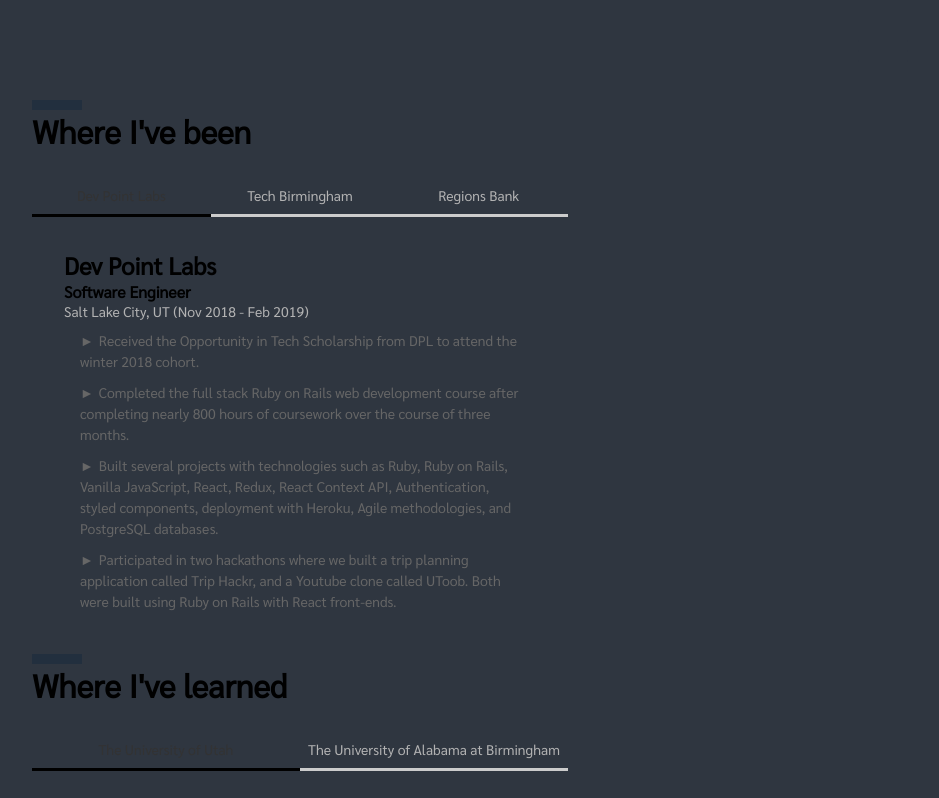
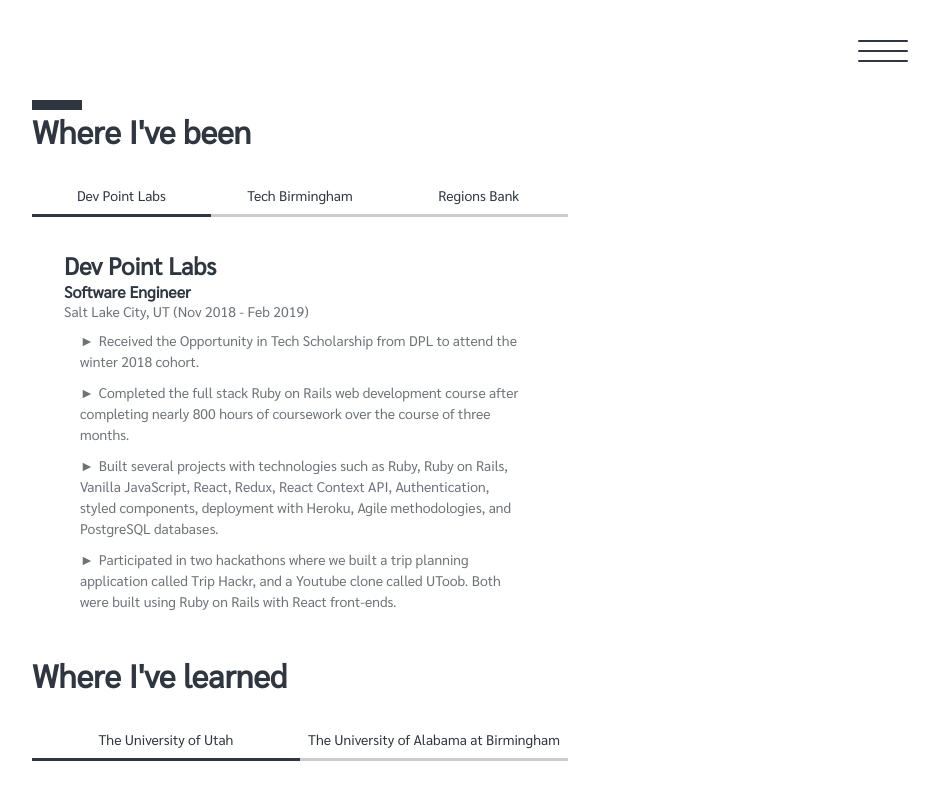
Before and after one commit to DanielJBailey/Portfolio-Website, a React (Create React App) app in the folder client/: page /experience in a window 1280 px wide. Shown: the top 798 px of the page, without its empty margins (340-1279 px from the left). Built offline with nearby package versions, Linux system fonts and the light colour scheme.

Commit message:
finish experience section theming

```diff
--- a/client/src/components/Experience/Experience.js
+++ b/client/src/components/Experience/Experience.js
@@ -1,6 +1,7 @@
 import React, { Component } from "react";
 import styled, { keyframes } from "styled-components";
 import Fade from "react-reveal/Fade";
+import { ThemeConsumer } from "../../providers/ThemeProvider";
 
 class Experience extends Component {
    state = {
@@ -19,63 +20,72 @@
    render() {
       const { companyIndex, educationIndex } = this.state;
       return (
-         <ExperienceContainer>
+         <ThemeConsumer>
+            {value => (
+               <ExperienceBackground value={value}>
+                  <ExperienceContainer value={value}>
                      <Fade left distance="100px">
-               <h1>Where I've been</h1>
+                        <Heading value={value}>Where I've been</Heading>
                         <WorkContainer>
                            <Company
                               onClick={() => this.updateCompanyIndex(0)}
                               index={companyIndex}
+                              value={value}
                            >
                               Dev Point Labs
                            </Company>
                            <Company
                               onClick={() => this.updateCompanyIndex(1)}
                               index={companyIndex}
+                              value={value}
                            >
                               Tech Birmingham
                            </Company>
                            <Company
                               onClick={() => this.updateCompanyIndex(2)}
                               index={companyIndex}
+                              value={value}
                            >
                               Regions Bank
                            </Company>
                         </WorkContainer>
-               <ExperienceIndicator>
-                  <ExperienceBar index={companyIndex} />
+                        <ExperienceIndicator value={value}>
+                           <ExperienceBar value={value} index={companyIndex} />
                         </ExperienceIndicator>
                         <PositionsContainer>
                            {companyIndex === 0 ? (
                               <Position>
                                  <CompanyName>Dev Point Labs</CompanyName>
                                  <Title>Software Engineer</Title>
-                        <DatesEmployed>
+                                 <DatesEmployed value={value}>
                                     Salt Lake City, UT (Nov 2018 - Feb 2019)
                                  </DatesEmployed>
                                  <TaskList>
-                           <Task>
-                              Received the Opportunity in Tech Scholarship from
-                              DPL to attend the winter 2018 cohort.
+                                    <Task value={value}>
+                                       Received the Opportunity in Tech
+                                       Scholarship from DPL to attend the winter
+                                       2018 cohort.
                                     </Task>
-                           <Task>
-                              Completed the full stack Ruby on Rails web
-                              development course after completing nearly 800
-                              hours of coursework over the course of three
-                              months.
+                                    <Task value={value}>
+                                       Completed the full stack Ruby on Rails
+                                       web development course after completing
+                                       nearly 800 hours of coursework over the
+                                       course of three months.
                                     </Task>
-                           <Task>
-                              Built several projects with technologies such as
-                              Ruby, Ruby on Rails, Vanilla JavaScript, React,
-                              Redux, React Context API, Authentication, styled
-                              components, deployment with Heroku, Agile
+                                    <Task value={value}>
+                                       Built several projects with technologies
+                                       such as Ruby, Ruby on Rails, Vanilla
+                                       JavaScript, React, Redux, React Context
+                                       API, Authentication, styled components,
+                                       deployment with Heroku, Agile
                                        methodologies, and PostgreSQL databases.
                                     </Task>
-                           <Task>
-                              Participated in two hackathons where we built a
-                              trip planning application called Trip Hackr, and a
-                              Youtube clone called UToob. Both were built using
-                              Ruby on Rails with React front-ends.
+                                    <Task value={value}>
+                                       Participated in two hackathons where we
+                                       built a trip planning application called
+                                       Trip Hackr, and a Youtube clone called
+                                       UToob. Both were built using Ruby on
+                                       Rails with React front-ends.
                                     </Task>
                                  </TaskList>
                               </Position>
@@ -84,19 +94,19 @@
                               <Position>
                                  <CompanyName>Tech Birmingham</CompanyName>
                                  <Title>Assistant Instructor</Title>
-                        <DatesEmployed>
+                                 <DatesEmployed value={value}>
                                     Birmingham, AL (Jan 2018 - Sep 2018)
                                  </DatesEmployed>
                                  <TaskList>
-                           <Task>
-                              Volunteered once per month to help teach young
-                              adults between the ages of 9 to 17, the basics of
-                              software development.
+                                    <Task value={value}>
+                                       Volunteered once per month to help teach
+                                       young adults between the ages of 9 to 17,
+                                       the basics of software development.
                                     </Task>
-                           <Task>
-                              Help teach topics covering areas such as basic
-                              computer programming skills, basic JavaScript,
-                              HTML/CSS, and data.
+                                    <Task value={value}>
+                                       Help teach topics covering areas such as
+                                       basic computer programming skills, basic
+                                       JavaScript, HTML/CSS, and data.
                                     </Task>
                                  </TaskList>
                               </Position>
@@ -107,31 +117,34 @@
                                  <Title>
                                     Assistant Vice President - Risk Analyst III
                                  </Title>
-                        <DatesEmployed>
+                                 <DatesEmployed value={value}>
                                     Birmingham, AL (Jan 2017 - Sep 2018)
                                  </DatesEmployed>
                                  <TaskList>
-                           <Task>
-                              Utilized MySQL to perform multiple data validation
-                              procedures for monthly reports to the Federal
-                              Reserve.
+                                    <Task value={value}>
+                                       Utilized MySQL to perform multiple data
+                                       validation procedures for monthly reports
+                                       to the Federal Reserve.
                                     </Task>
-                           <Task>
-                              Built several stored procedures and reports
-                              leveraging SQL to help various branches of the
-                              bank make more informed decisions about the future
-                              of its banking strategy.
+                                    <Task value={value}>
+                                       Built several stored procedures and
+                                       reports leveraging SQL to help various
+                                       branches of the bank make more informed
+                                       decisions about the future of its banking
+                                       strategy.
                                     </Task>
-                           <Task>
-                              My direct contributions to our data validation
-                              procedures improved overall data accuracy
-                              benchmarks from 40% to over 90%.
+                                    <Task value={value}>
+                                       My direct contributions to our data
+                                       validation procedures improved overall
+                                       data accuracy benchmarks from 40% to over
+                                       90%.
                                     </Task>
-                           <Task>
-                              Assisted fellow programmers build and design
-                              reporting software used monthly by all upper level
-                              management to assist them and their division make
-                              informed decisions for the bank.
+                                    <Task value={value}>
+                                       Assisted fellow programmers build and
+                                       design reporting software used monthly by
+                                       all upper level management to assist them
+                                       and their division make informed
+                                       decisions for the bank.
                                     </Task>
                                  </TaskList>
                               </Position>
@@ -144,35 +157,40 @@
                            <Company
                               onClick={() => this.updateEducationIndex(0)}
                               index={educationIndex}
+                              value={value}
                            >
                               The University of Utah
                            </Company>
                            <Company
                               onClick={() => this.updateEducationIndex(1)}
                               index={educationIndex}
+                              value={value}
                            >
                               The University of Alabama at Birmingham
                            </Company>
                         </EducationContainer>
-               <EducationIndicator>
-                  <EducationBar index={educationIndex} />
+                        <EducationIndicator value={value}>
+                           <EducationBar value={value} index={educationIndex} />
                         </EducationIndicator>
                         <PositionsContainer>
                            {educationIndex === 0 ? (
                               <Education>
-                        <CompanyName>The University of Utah</CompanyName>
+                                 <CompanyName>
+                                    The University of Utah
+                                 </CompanyName>
                                  <Title>
-                           Full Time Web Development Certification, Professional
-                           Education, Dev Point Labs
+                                    Full Time Web Development Certification,
+                                    Professional Education, Dev Point Labs
                                  </Title>
-                        <DatesEmployed>
+                                 <DatesEmployed value={value}>
                                     Salt Lake City, UT (Nov 2018 - Feb 2019)
                                  </DatesEmployed>
                                  <TaskList>
-                           <Task>
-                              Completed The University of Utah sponsored Dev
-                              Point Labs full time software engineering bootcamp
-                              located in Salt Lake City, Utah.
+                                    <Task value={value}>
+                                       Completed The University of Utah
+                                       sponsored Dev Point Labs full time
+                                       software engineering bootcamp located in
+                                       Salt Lake City, Utah.
                                     </Task>
                                  </TaskList>
                               </Education>
@@ -183,14 +201,14 @@
                                     The University of Alabama at Birmingham
                                  </CompanyName>
                                  <Title>Bachelor of Science in Finance</Title>
-                        <DatesEmployed>
+                                 <DatesEmployed value={value}>
                                     Birmingham, AL (2011 - 2015)
                                  </DatesEmployed>
                                  <TaskList>
-                           <Task>
-                              Volunteered as an Investment Analyst for the UAB
-                              Green and Gold Fund, in the alternatives sector
-                              (2013-2015).
+                                    <Task value={value}>
+                                       Volunteered as an Investment Analyst for
+                                       the UAB Green and Gold Fund, in the
+                                       alternatives sector (2013-2015).
                                     </Task>
                                  </TaskList>
                               </Education>
@@ -198,9 +216,47 @@
                         </PositionsContainer>
                      </Fade>
                   </ExperienceContainer>
+               </ExperienceBackground>
+            )}
+         </ThemeConsumer>
       );
    }
 }
+
+const Heading = styled.h1`
+   &:before {
+      display: block;
+      content: "";
+      width: 50px;
+      height: 10px;
+      background-color: ${({
+         value: {
+            darkTheme,
+            colors: { light, dark }
+         }
+      }) => {
+         if (darkTheme) {
+            return "#fff";
+         } else return light.fontColor;
+      }};
+   }
+`;
+
+const ExperienceBackground = styled.div`
+   width: 100%;
+   height: 100%;
+   min-height: 100vh;
+   background-color: ${({
+      value: {
+         darkTheme,
+         colors: { light, dark }
+      }
+   }) => {
+      if (darkTheme) {
+         return dark.background;
+      } else return light.background;
+   }};
+`;
 
 const fadeIn = keyframes`
     0% {
@@ -218,14 +274,21 @@
    }
 `;
 const Title = styled.h4``;
-const Position = styled.div`
-`;
-const Education = styled.div`
-`;
+const Position = styled.div``;
+const Education = styled.div``;
 const CompanyName = styled.h2``;
 const DatesEmployed = styled.p`
    font-size: 14px;
-   color: #b3b3b3;
+   color: ${({
+      value: {
+         darkTheme,
+         colors: { light, dark }
+      }
+   }) => {
+      if (darkTheme) {
+         return dark.lightText;
+      } else return light.lightText;
+   }};
 `;
 const TaskList = styled.ul`
    list-style: none;
@@ -233,7 +296,16 @@
 `;
 const Task = styled.li`
    font-size: 14px;
-   color: #666;
+   color: ${({
+      value: {
+         darkTheme,
+         colors: { light, dark }
+      }
+   }) => {
+      if (darkTheme) {
+         return dark.lightText;
+      } else return light.lightText;
+   }};
    line-height: 1.5;
 
    &:not(:first-child) {
@@ -256,6 +328,7 @@
    grid-template-columns: 1fr 1fr 1fr;
    list-style: none;
    margin-top: 25px;
+   background-color: transparent;
 `;
 
 const EducationContainer = styled.ul`
@@ -263,6 +336,7 @@
    grid-template-columns: 1fr 1fr;
    list-style: none;
    margin-top: 25px;
+   background-color: transparent;
 `;
 
 const Company = styled.li`
@@ -274,20 +348,32 @@
    align-items: center;
    padding: 10px 5px;
    text-align: center;
-   color: #b3b3b3;
+
    &:first-child {
       color: ${props => {
-         return props.index === 0 ? "#333" : "#b3b3b3";
+         if (props.index === 0 && props.value.darkTheme) {
+            return props.value.colors.dark.fontColor;
+         } else if (props.index !== 0 && props.value.darkTheme) {
+            return props.value.colors.dark.lightText;
+         }
       }};
    }
    &:nth-child(2) {
       color: ${props => {
-         return props.index === 1 ? "#333" : "#b3b3b3";
+         if (props.index === 1 && props.value.darkTheme) {
+            return props.value.colors.dark.fontColor;
+         } else if (props.index !== 0 && props.value.darkTheme) {
+            return props.value.colors.dark.lightText;
+         }
       }};
    }
    &:nth-child(3) {
       color: ${props => {
-         return props.index === 2 ? "#333" : "#b3b3b3";
+         if (props.index === 2 && props.value.darkTheme) {
+            return props.value.colors.dark.fontColor;
+         } else if (props.index !== 0 && props.value.darkTheme) {
+            return props.value.colors.dark.lightText;
+         }
       }};
    }
 `;
@@ -298,8 +384,16 @@
    &:after {
       display: block;
       content: "";
-      background-color: #ccc;
       height: 3px;
+      background-color: ${({
+         value: {
+            darkTheme
+         }
+      }) => {
+         if (darkTheme) {
+            return "rgba(0,0,0,0.4)";
+         } else return "#ccc";
+      }};
    }
 `;
 
@@ -320,11 +414,19 @@
       }
    }};
    width: 33.333%;
-   background-color: #333;
    &:after {
       display: block;
       content: "";
-      background-color: black;
+      background-color: ${({
+         value: {
+            darkTheme,
+            colors: {light, dark}
+         }
+      }) => {
+         if (darkTheme) {
+            return dark.fontColor;
+         } else return light.fontColor;
+      }};
       height: 3px;
    }
 `;
@@ -335,7 +437,15 @@
    &:after {
       display: block;
       content: "";
-      background-color: #ccc;
+      background-color: ${({
+         value: {
+            darkTheme
+         }
+      }) => {
+         if (darkTheme) {
+            return "rgba(0,0,0,0.4)";
+         } else return "#ccc";
+      }};
       height: 3px;
    }
 `;
@@ -359,7 +469,16 @@
    &:after {
       display: block;
       content: "";
-      background-color: black;
+      background-color: ${({
+         value: {
+            darkTheme,
+            colors: {light, dark}
+         }
+      }) => {
+         if (darkTheme) {
+            return dark.fontColor;
+         } else return light.fontColor;
+      }};
       height: 3px;
    }
 `;
@@ -372,18 +491,18 @@
    width: 100%;
    margin: 0 auto;
    animation: ${fadeIn} 1s linear;
+   color: ${({
+      value: {
+         darkTheme,
+         colors: { light, dark }
+      }
+   }) => {
+      if (darkTheme) {
+         return dark.fontColor;
+      } else return light.fontColor;
+   }};
    @media (max-width: 425px) {
       padding: 100px 1em;
-   }
-
-   h1 {
-      &:before {
-         display: block;
-         content: "";
-         width: 50px;
-         height: 10px;
-         background-color: #222f3e;
-      }
    }
 `;
 
--- a/client/src/providers/ThemeProvider.js
+++ b/client/src/providers/ThemeProvider.js
@@ -10,12 +10,14 @@
       dark: {
         background: "#2f3640",
         fontColor: "#ced6e0",
-        overlay: "rgba(47, 54, 64, 0.7)"
+        overlay: "rgba(47, 54, 64, 0.7)",
+        lightText: "rgba(206, 214, 224, 0.7)"
       },
       light: {
         background: "#fff",
         fontColor: "#2f3640",
-        overlay: "rgba(250, 250, 250, 0.7)"
+        overlay: "rgba(250, 250, 250, 0.7)",
+        lightText: "rgba(47, 54, 64, 0.7)"
       }
     },
     change: () => this.changeTheme()
```
Lines whose indentation alone changed are shown as unchanged.
